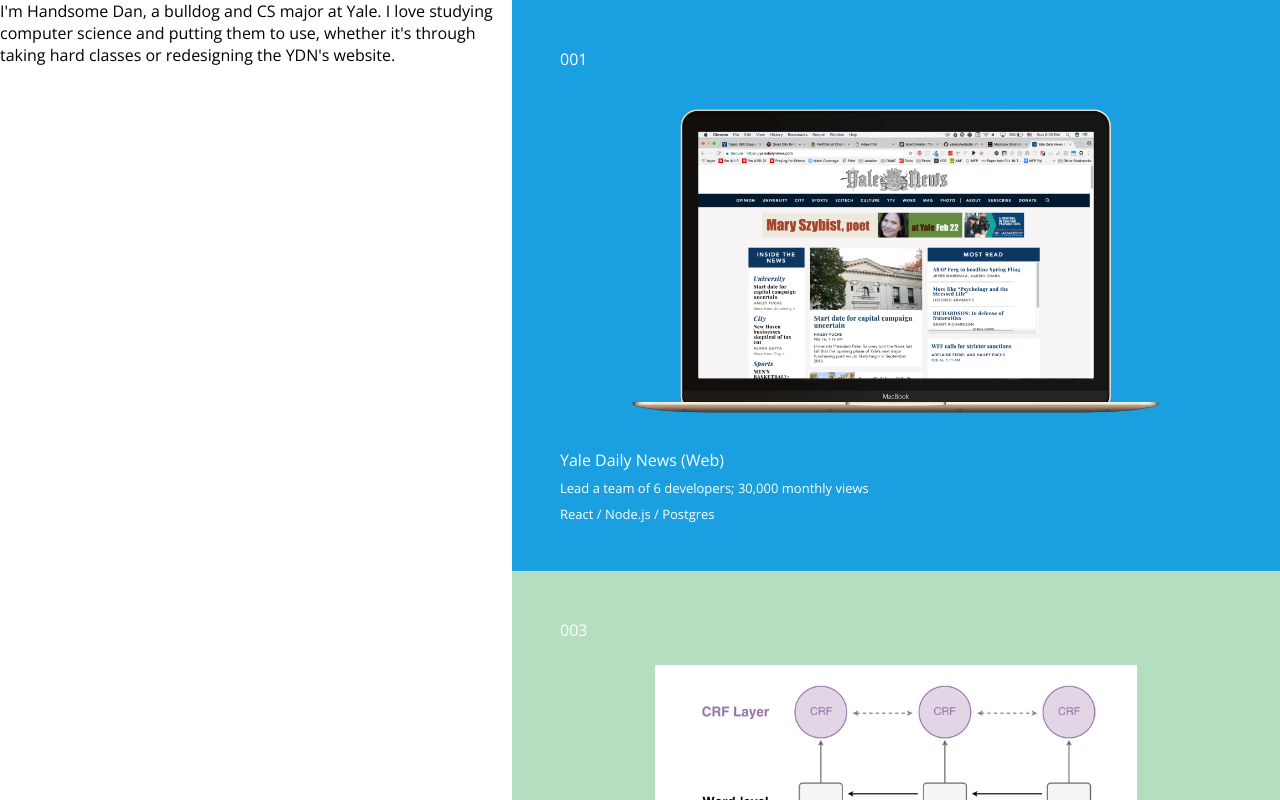
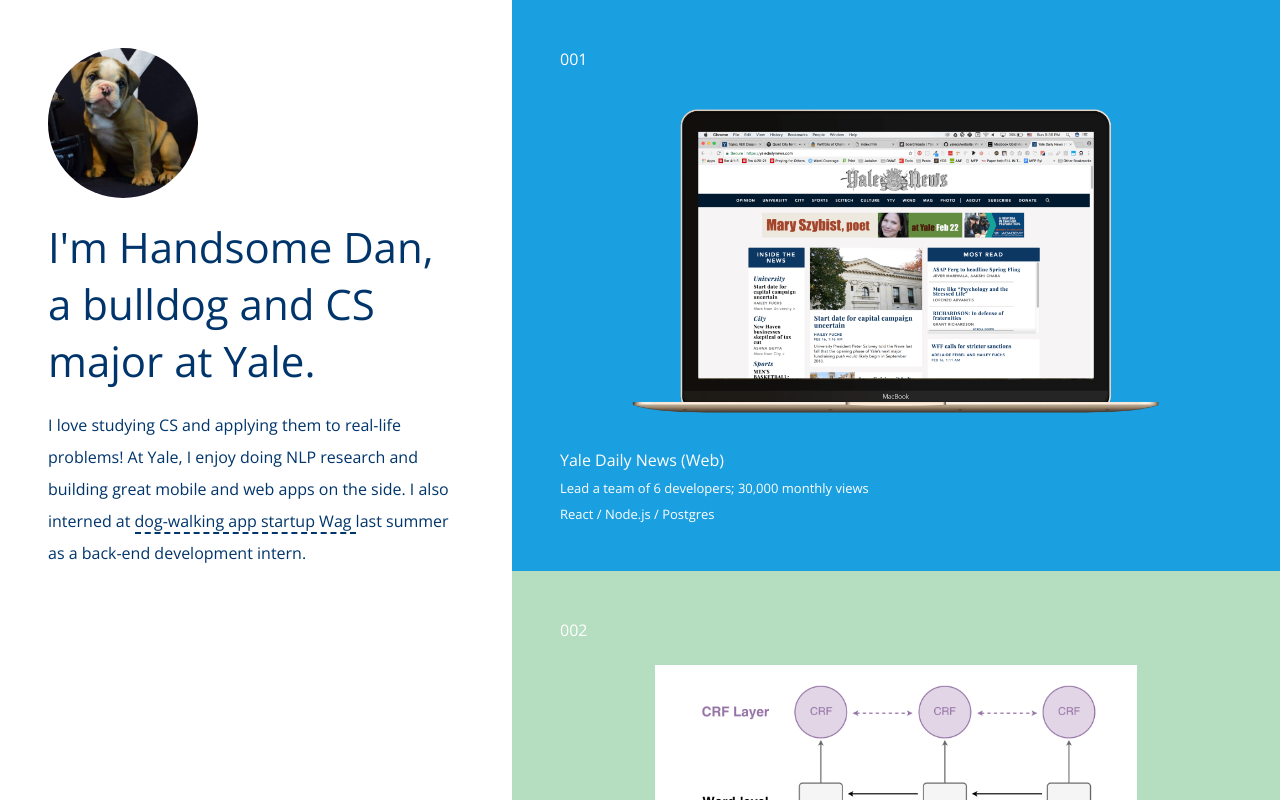
Before and after one commit to JohnAmadeo/portfolio-workshop, a plain HTML site: page index.html in a window 1280 px wide. Drawn offline with nearby package versions, Linux system fonts and the light colour scheme.

Commit message:
Add intro and blurb

```diff
--- a/index.css
+++ b/index.css
@@ -16,6 +16,34 @@ div {
   position: fixed;
   display: inline-block;
   box-sizing: border-box;
+  padding: 40px;
+  color: #00356B;
+}
+
+.intro img {
+  width: 150px;
+  border-radius: 50%;
+}
+
+.intro .title {
+  font-size: 42px;
+  margin-top: 20px;
+  margin-bottom: 20px;
+}
+
+.intro .description {
+  line-height: 32px;
+}
+
+.intro .description a {
+  text-decoration: none;
+  border-bottom: 2px dashed;
+  color: inherit;
+}
+
+.intro .description a:hover {
+  color: #054C8E;
+  border-bottom: 2px solid;
 }
 
 .gallery {
--- a/index.html
+++ b/index.html
@@ -5,9 +5,16 @@
   </head>
   <body>
     <div class="intro">
-      I'm Handsome Dan, a bulldog and CS major at Yale.
-      I love studying computer science and putting them to use, whether it's
-      through taking hard classes or redesigning the YDN's website.
+      <p><img src="dan.png"/></p>
+      <p class="title">I'm Handsome Dan, a bulldog and CS major at Yale.</p>
+      <p class="description">I love studying CS and applying them to real-life problems!
+        At Yale, I enjoy doing NLP research and building great mobile and web apps on the side.
+        I also interned at
+        <a target="_blank" href="https://techcrunch.com/2017/12/15/dog-walking-app-wag-may-be-raising-a-huge-round-of-funding/">
+          dog-walking app startup Wag
+        </a>
+        last summer as a back-end development intern.
+      </p>
     </div>
     <div class="gallery">
 
@@ -20,7 +27,7 @@
       </div>
 
       <div class="gallery-item lily">
-        <p class="number">003</p>
+        <p class="number">002</p>
         <img src="lily.png"/>
         <p class="title">Robust Multilingual Part-of-Speech Tagging via Adversarial Training</p>
         <p class="description">Published in NAACL '18; Work done under Prof. Dragomir Radev at LILY Lab</p>
@@ -28,7 +35,7 @@
       </div>
 
       <div class="gallery-item snackpass">
-        <p class="number">002</p>
+        <p class="number">003</p>
         <img src="snackpass.png"/>
         <p class="title">Snackpass</p>
         <p class="description">9000 downloads on iOS App Store in 5 months; 150 merchants signed up</p>
```
Also changed, not shown: dan.png (added).
